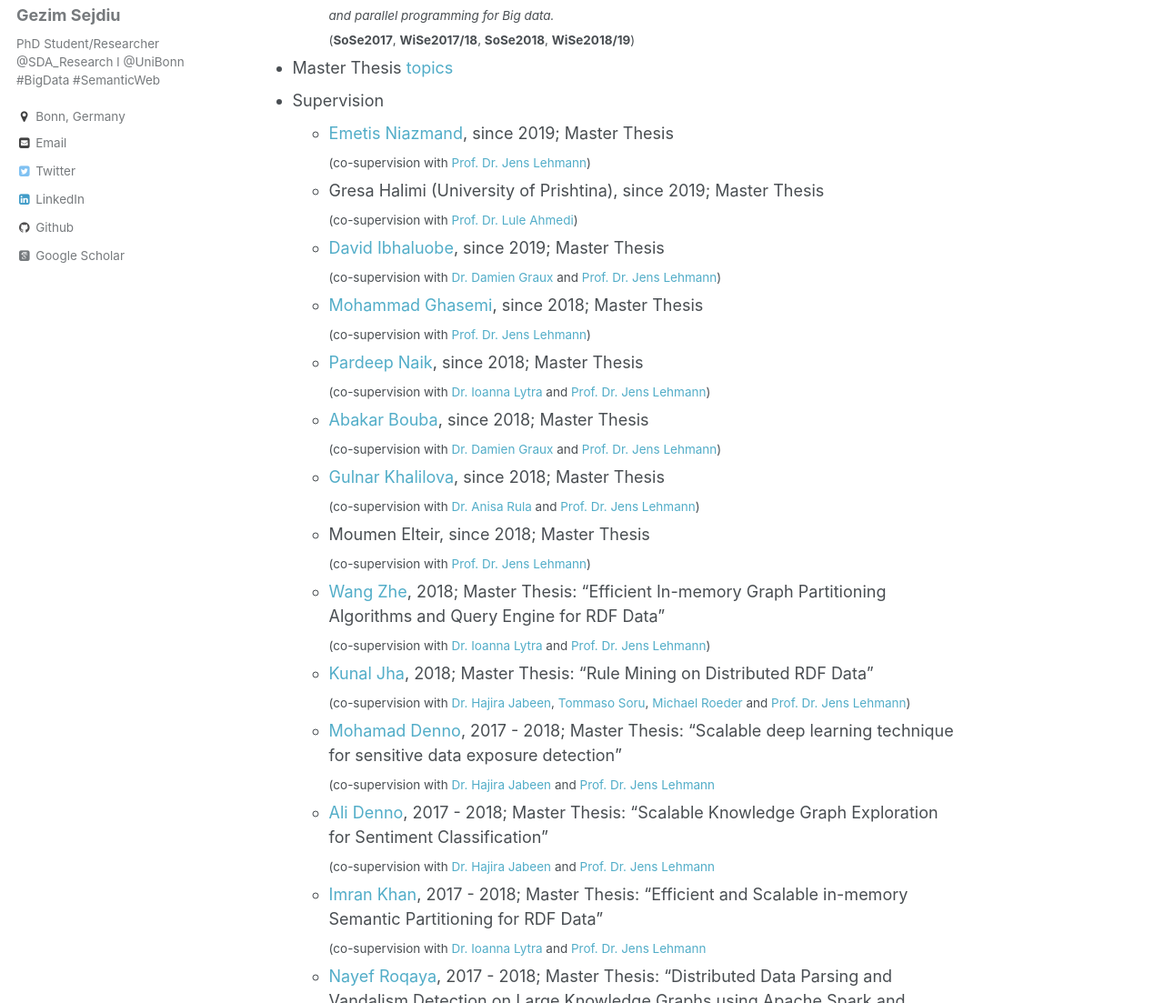
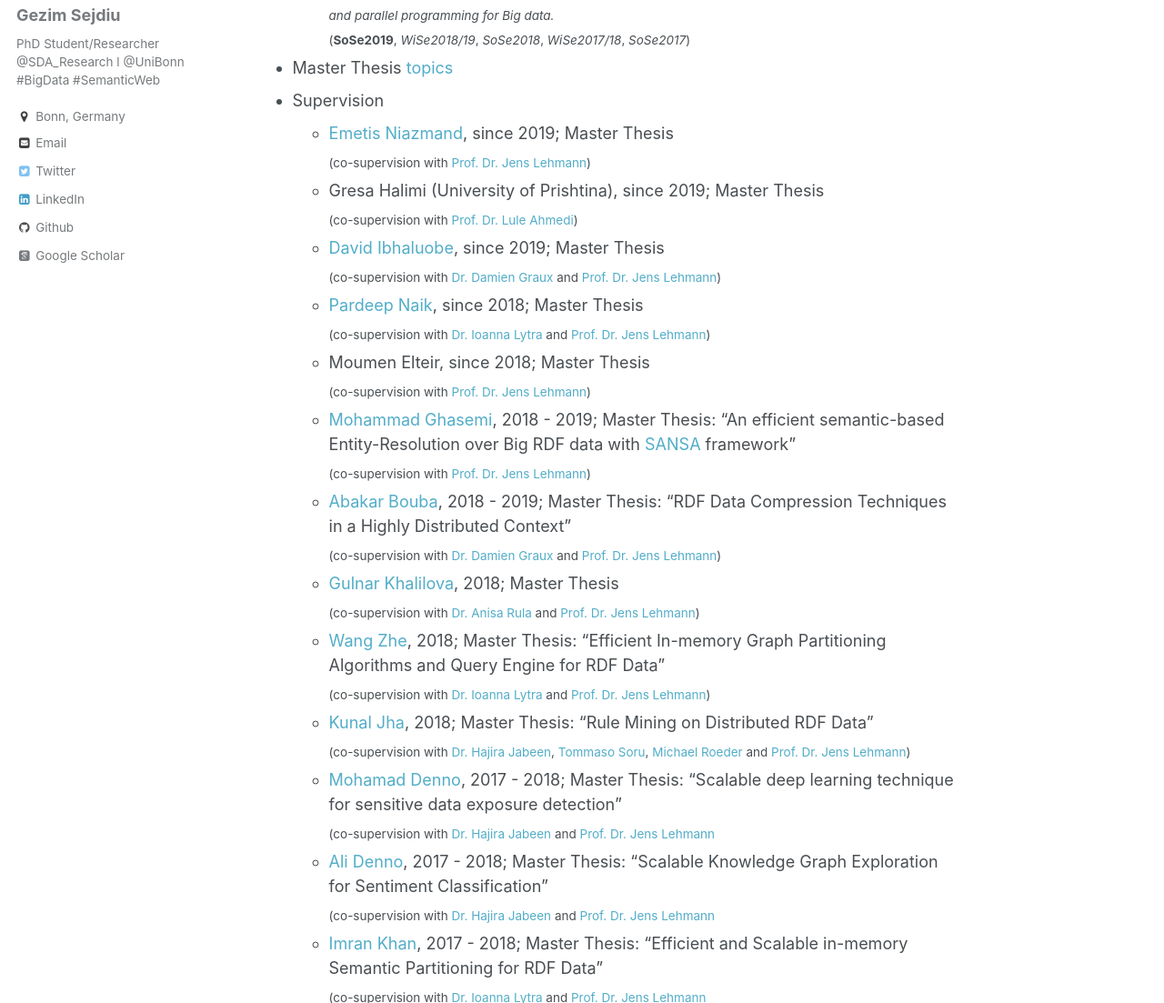
Before and after one commit to GezimSejdiu/gezimsejdiu.github.io, a Jekyll site: the page built from _pages/teaching.md, in a window 1280 px wide and 1400 px high, cut to the strip 297-1400 px from the top of the window. Shown: the whole strip at 91% size. Built offline with Jekyll 4.4.1, drawn with Linux system fonts in a browser that asks for light colours; some web fonts are replaced.

Commit message:
Update teaching page. Add thesis title for the recents master thesis defends

```diff
--- a/_pages/teaching.md
+++ b/_pages/teaching.md
@@ -7,7 +7,7 @@ author_profile: true
 * **Courses**
   * [Lab “Distributed Big Data Analytics”](https://github.com/SmartDataAnalytics/MA-INF-4223-DBDA-Lab)  – (MA-INF 4223)<br />
   <sub> _The goal is to provide experience and technical skills related to Big data processing tools like Flink and Spark, in addition, to make them acquainted with the functional programming style prevalent in concurrent and parallel programming for Big data._ <br />
-  (**SoSe2017**, **WiSe2017/18**, **SoSe2018**, **WiSe2018/19**)
+  (**SoSe2019**, _WiSe2018/19_, _SoSe2018_, _WiSe2017/18_, _SoSe2017_)
 * Master Thesis [topics](http://sda.cs.uni-bonn.de/teaching/thesis-announcements/)
 * Supervision
   * [Emetis Niazmand](https://github.com/ENiaz), since 2019; Master Thesis <br />
@@ -16,16 +16,16 @@ author_profile: true
   <sub>(co-supervision with [Prof. Dr. Lule Ahmedi](http://luleahmedi.uni-pr.edu/))
   * [David Ibhaluobe](https://github.com/davidibhaluobe), since 2019; Master Thesis<br />
   <sub>(co-supervision with [Dr. Damien Graux](http://sda.cs.uni-bonn.de/people/dr-damien-graux/) and [Prof. Dr. Jens Lehmann](http://sda.cs.uni-bonn.de/people/prof-dr-jens-lehmann/))
-  * [Mohammad Ghasemi](https://github.com/imghasemi), since 2018; Master Thesis <br />
-  <sub>(co-supervision with [Prof. Dr. Jens Lehmann](http://sda.cs.uni-bonn.de/people/prof-dr-jens-lehmann/))
   * [Pardeep Naik](https://github.com/livinnatious), since 2018; Master Thesis<br />
   <sub>(co-supervision with [Dr. Ioanna Lytra](http://sda.cs.uni-bonn.de/people/dr-ioanna-lytra/) and [Prof. Dr. Jens Lehmann](http://sda.cs.uni-bonn.de/people/prof-dr-jens-lehmann/))
-  * [Abakar Bouba](https://github.com/abakarboubaa), since 2018; Master Thesis<br />
-  <sub>(co-supervision with [Dr. Damien Graux](http://sda.cs.uni-bonn.de/people/dr-damien-graux/) and [Prof. Dr. Jens Lehmann](http://sda.cs.uni-bonn.de/people/prof-dr-jens-lehmann/))
-  * [Gulnar Khalilova](https://github.com/GulnarKhalil), since 2018; Master Thesis<br />
-  <sub> (co-supervision with [Dr. Anisa Rula](http://sda.cs.uni-bonn.de/people/dr-anisa-rula/) and [Prof. Dr. Jens Lehmann](http://sda.cs.uni-bonn.de/people/prof-dr-jens-lehmann/))
   * Moumen Elteir, since 2018; Master Thesis<br />
   <sub> (co-supervision with [Prof. Dr. Jens Lehmann](http://sda.cs.uni-bonn.de/people/prof-dr-jens-lehmann/))
+  * [Mohammad Ghasemi](https://github.com/imghasemi), 2018 - 2019; Master Thesis: "An efficient semantic-based Entity-Resolution over Big RDF data with [SANSA](http://sansa-stack.net/) framework" <br />
+  <sub>(co-supervision with [Prof. Dr. Jens Lehmann](http://sda.cs.uni-bonn.de/people/prof-dr-jens-lehmann/))
+  * [Abakar Bouba](https://github.com/abakarboubaa), 2018 - 2019; Master Thesis: "RDF Data Compression Techniques in a Highly Distributed Context" <br />
+  <sub>(co-supervision with [Dr. Damien Graux](http://sda.cs.uni-bonn.de/people/dr-damien-graux/) and [Prof. Dr. Jens Lehmann](http://sda.cs.uni-bonn.de/people/prof-dr-jens-lehmann/))
+  * [Gulnar Khalilova](https://github.com/GulnarKhalil), 2018; Master Thesis<br />
+  <sub> (co-supervision with [Dr. Anisa Rula](http://sda.cs.uni-bonn.de/people/dr-anisa-rula/) and [Prof. Dr. Jens Lehmann](http://sda.cs.uni-bonn.de/people/prof-dr-jens-lehmann/))
   * [Wang Zhe](https://github.com/CescWang1991), 2018; Master Thesis: "Efficient In-memory Graph Partitioning Algorithms and Query Engine for RDF Data"<br />
   <sub>(co-supervision with [Dr. Ioanna Lytra](http://sda.cs.uni-bonn.de/people/dr-ioanna-lytra/) and [Prof. Dr. Jens Lehmann](http://sda.cs.uni-bonn.de/people/prof-dr-jens-lehmann/))
   * [Kunal Jha](https://github.com/Kunal-Jha), 2018; Master Thesis: "Rule Mining on Distributed RDF Data"<br />
```
